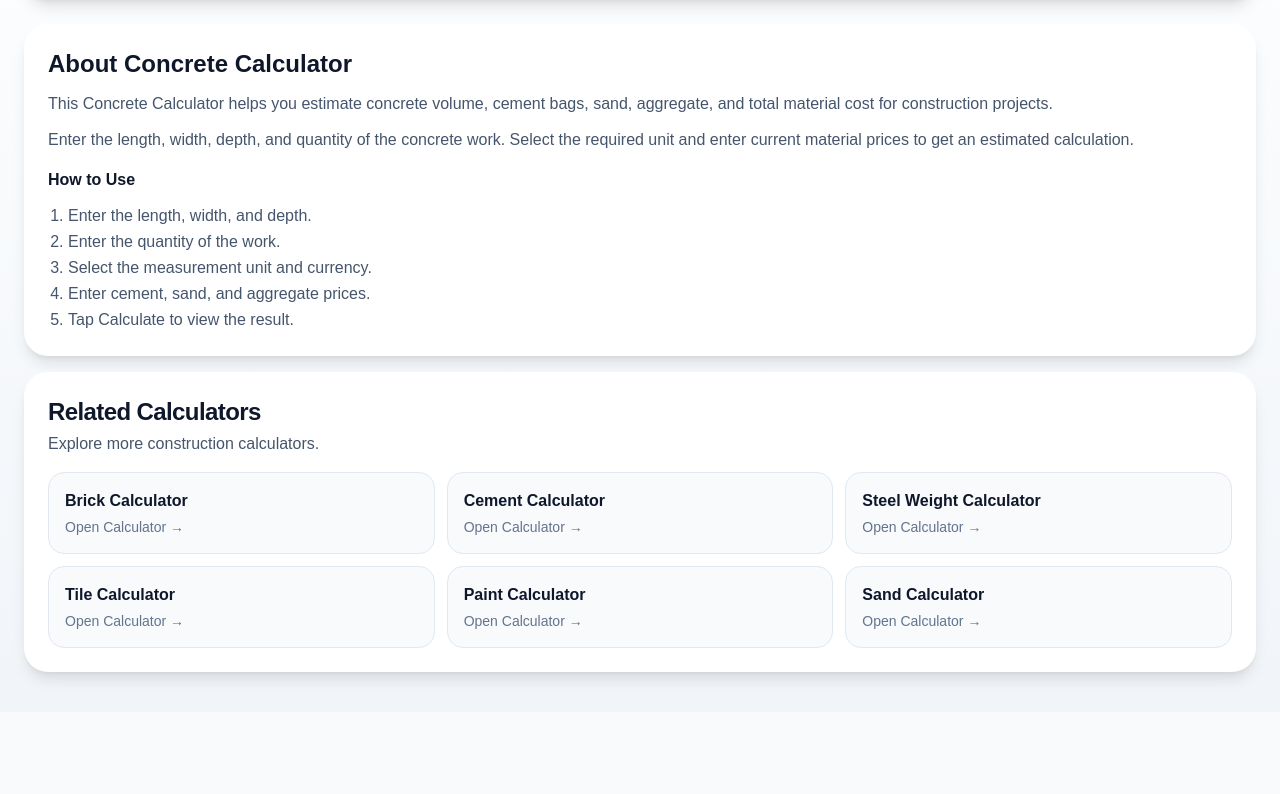
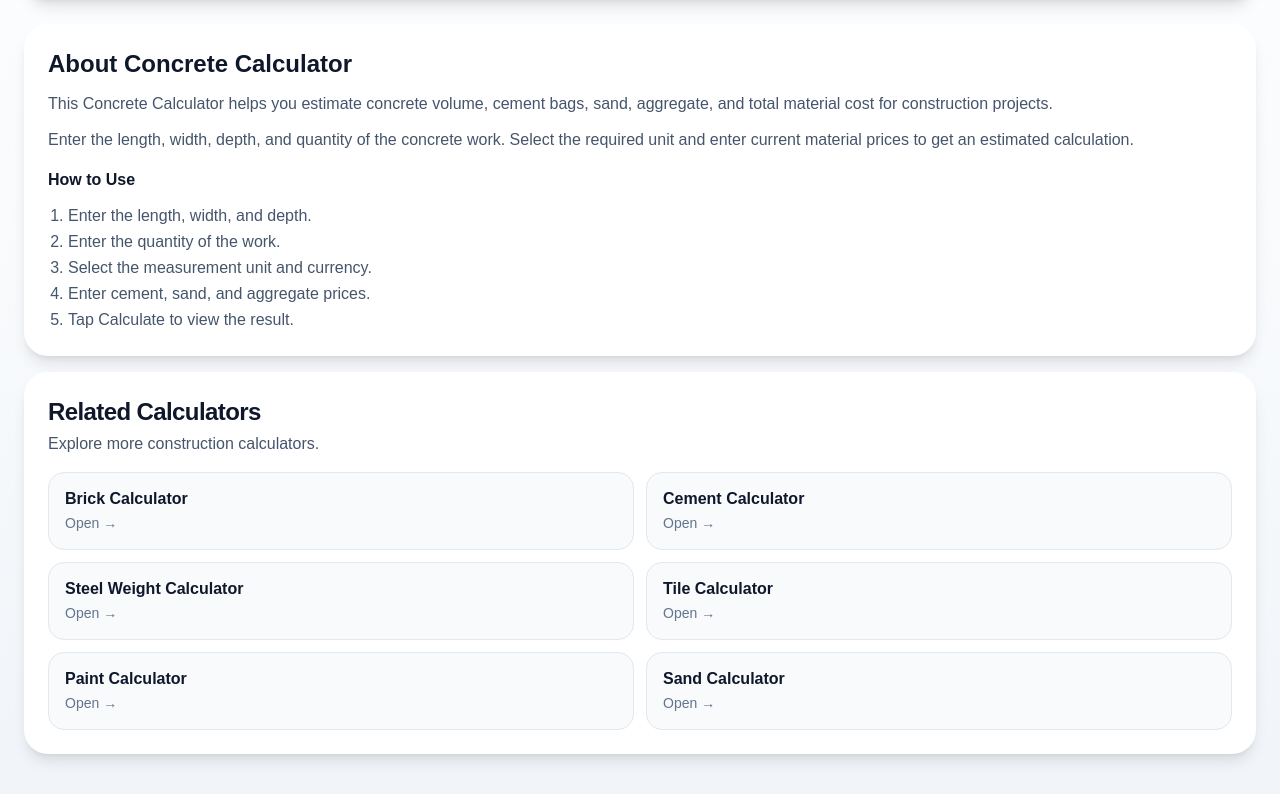
Before and after one commit to km7max-cmd/cornerspan, a Next.js app: page /calculators/concrete in a window 1280 px wide. Shown: the part 1285-2079 px from the top of the page. Before the commit the page ends 1997 px from the top, so only its background shows below. Built offline with nearby package versions, Linux system fonts and the light colour scheme.

Commit message:
Refactor RelatedCalculators component layout and styles

```diff
--- a/app/calculators/concrete/components/RelatedCalculators.tsx
+++ b/app/calculators/concrete/components/RelatedCalculators.tsx
@@ -35,11 +35,11 @@ export default function RelatedCalculators() {
         Related Calculators
       </h2>
 
-      <p className="mt-1 text-sm leading-6 text-slate-600 sm:text-base">
+      <p className="mt-1 text-sm text-slate-600 sm:text-base">
         Explore more construction calculators.
       </p>
 
-      <div className="mt-4 grid grid-cols-1 gap-3 sm:grid-cols-2 lg:grid-cols-3">
+      <div className="mt-4 grid grid-cols-2 gap-3">
 
         {calculators.map((item) => (
           <Link
@@ -47,12 +47,12 @@ export default function RelatedCalculators() {
             href={item.href}
             className="group rounded-2xl border border-slate-200 bg-slate-50 p-4 transition hover:border-blue-400 hover:bg-blue-50"
           >
-            <h3 className="font-semibold text-slate-900 group-hover:text-blue-700">
+            <h3 className="text-sm font-semibold leading-5 text-slate-900 group-hover:text-blue-700 sm:text-base">
               {item.title}
             </h3>
 
-            <p className="mt-1 text-sm text-slate-500 group-hover:text-blue-600">
-              Open Calculator →
+            <p className="mt-1 text-xs text-slate-500 group-hover:text-blue-600 sm:text-sm">
+              Open →
             </p>
           </Link>
         ))}
```
